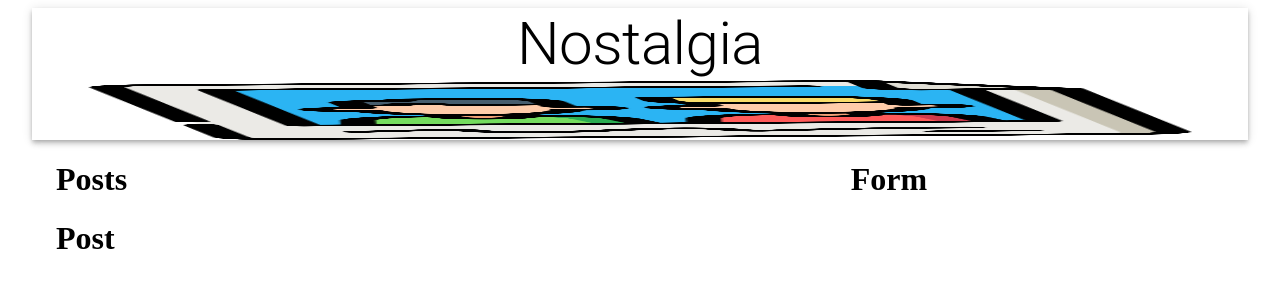
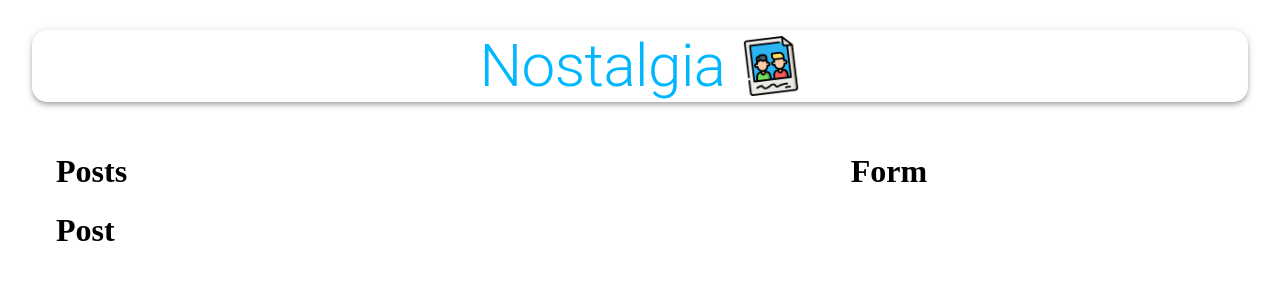
Before and after one commit to vivekapadia/nostalgia_client, a React (Create React App) app: page / in a window 1280 px wide. Shown: the top 300 px of the page. Built offline with nearby package versions, Linux system fonts and the light colour scheme.

Commit message:
NavBar styles

```diff
--- a/src/App.js
+++ b/src/App.js
@@ -4,15 +4,23 @@
 import Posts from "./components/Posts/Posts";
 import Form from "./components/Form/Form";
 import nostalgia from "./images/nostalgia.png";
+import useStyles from "./styles";
 
 const App = () => {
+	const classes = useStyles();
+
 	return (
 		<Container maxWidth="lg">
-			<AppBar position="static" color="inherit">
-				<Typography variant="h2" align="center">
+			<AppBar className={classes.appBar} position="static" color="inherit">
+				<Typography className={classes.heading} variant="h2" align="center">
 					Nostalgia
 				</Typography>
-				<img src={nostalgia} alt="nostalgia_icon" height="60" />
+				<img
+					className={classes.image}
+					src={nostalgia}
+					alt="nostalgia_icon"
+					height="60"
+				/>
 			</AppBar>
 			<Grow in>
 				<Container>
--- /dev/null
+++ b/src/styles.js
@@ -0,0 +1,18 @@
+import { makeStyles } from '@material-ui/core/styles';
+
+export default makeStyles(() => ({
+  appBar: {
+    borderRadius: 15,
+    margin: '30px 0',
+    display: 'flex',
+    flexDirection: 'row',
+    justifyContent: 'center',
+    alignItems: 'center',
+  },
+  heading: {
+    color: 'rgba(0,183,255, 1)',
+  },
+  image: {
+    marginLeft: '15px',
+  },
+}));
```
